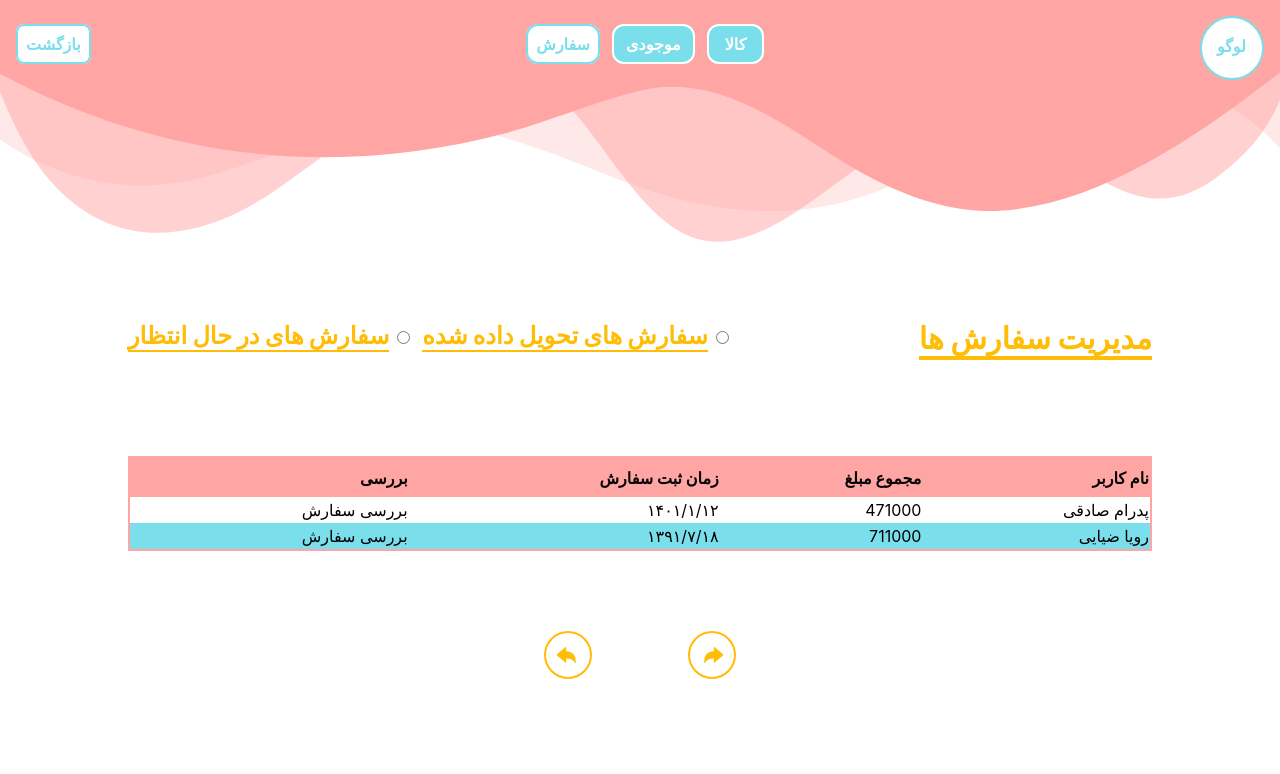
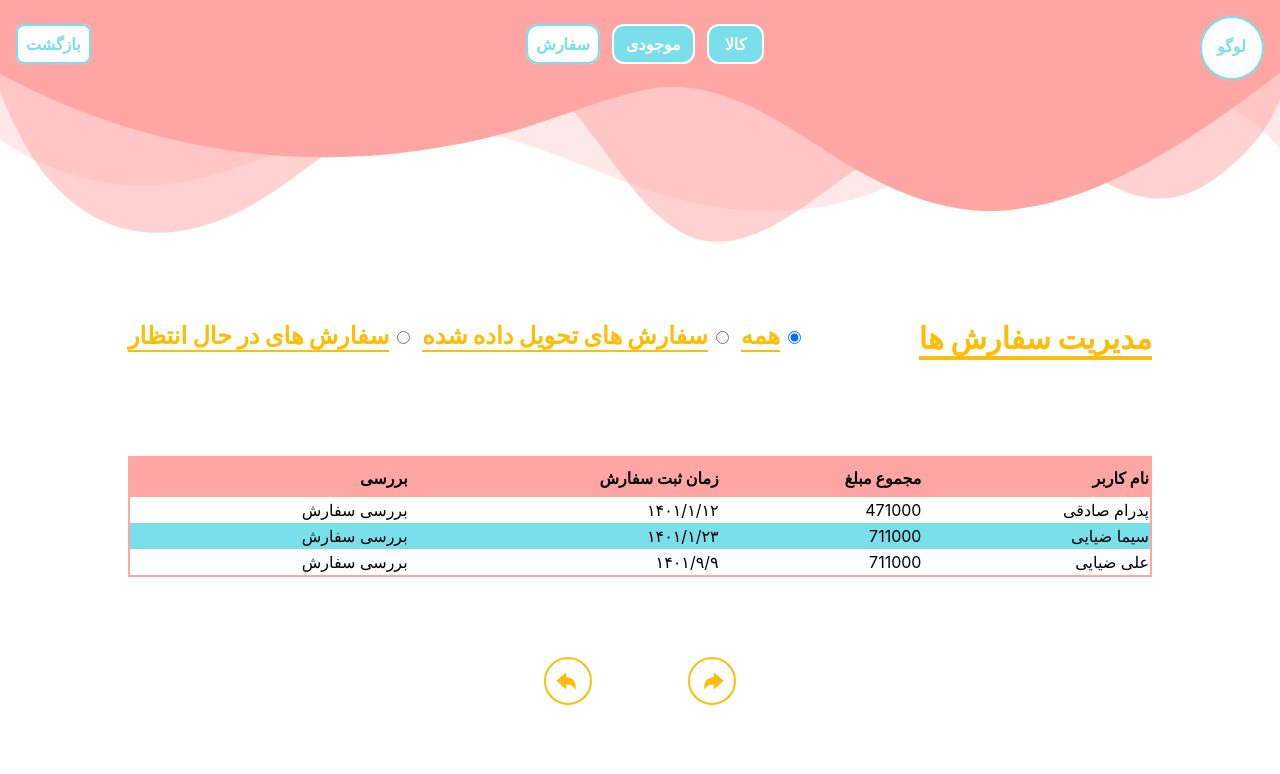
Before and after one commit to sima-ziyaei/onlineShop-project-reactJs, a React (Create React App) app: page /order in a window 1280 px wide. Shown: the top 774 px of the page. Built offline with nearby package versions, Linux system fonts and the light colour scheme; data requests are answered from the project's data file.

Commit message:
show all orders

```diff
--- a/src/pages/panel/Order.js
+++ b/src/pages/panel/Order.js
@@ -3,11 +3,11 @@ import { useEffect, useState } from "react";
 import { IoArrowRedoSharp } from "react-icons/io5";
 import { IoArrowUndoSharp } from "react-icons/io5";
 
-
 function Order() {
+  const [allOrders, setAllOrders] = useState([]);
   const [deliveredOrders, setDeliveredOrders] = useState([]);
   const [notDeliveredOrders, setNotDeliveredOrders] = useState([]);
-  const [isDelivered, setDelivered] = useState(false);
+  const [isDelivered, setDelivered] = useState('all');
   const [page, setPage] = useState(1);
   const URL = "http://localhost:3001/";
   const option = {
@@ -16,12 +16,20 @@ function Order() {
     day: "numeric",
   };
 
-
-
   useEffect(() => {
     getDeliveredOrders();
     getNotDeliveredOrders();
+    getAllOrders();
   }, [page]);
+
+  const getAllOrders = () => {
+    axios
+      .get(`${URL}orders?_page=${page}&_limit=3`)
+      .then((res) => {
+        setAllOrders(res.data);
+      })
+      .catch((err) => console.log(err));
+  };
 
   const getDeliveredOrders = () => {
     axios
@@ -46,7 +54,7 @@ function Order() {
   };
 
   const handleNextDeliveredPage = () => {
-    if (deliveredOrders.length-2 <= 0) {
+    if (deliveredOrders.length - 2 <= 0) {
       setPage(page);
     } else {
       setPage(page + 1);
@@ -54,7 +62,7 @@ function Order() {
   };
 
   const handleNextNotDeliveredPage = () => {
-    if (notDeliveredOrders.length-1 <= 0) {
+    if (notDeliveredOrders.length - 1 <= 0) {
       setPage(page);
     } else {
       setPage(page + 1);
@@ -72,8 +80,29 @@ function Order() {
   return (
     <div className="mt-64 flex flex-col justify-center items-center">
       <div className="flex w-[80%] justify-between">
-        <p className="text-[#ffbd07] font-extrabold text-3xl border-b-4 border-[#ffbd07]"> مدیریت سفارش ها </p>
+        <p className="text-[#ffbd07] font-extrabold text-3xl border-b-4 border-[#ffbd07]">
+          {" "}
+          مدیریت سفارش ها{" "}
+        </p>
         <div className="flex ">
+        <div className="ml-3">
+            <input
+              type="radio"
+              id="all"
+              name="all"
+              value="all"
+              checked={isDelivered === "all"}
+              onChange={handleChange}
+              className="ml-2"
+            />
+            <label
+              for="all"
+              className="border-b-2 border-[#ffbd07] text-[#ffbd07] font-extrabold text-2xl"
+            >
+              همه
+            </label>
+
+          </div>
           <div className="ml-3">
             <input
               type="radio"
@@ -100,7 +129,7 @@ function Order() {
               value="notDelivered"
               checked={isDelivered === "notDelivered"}
               onChange={handleChange}
-            className='ml-2'
+              className="ml-2"
             />
             <label
               for="notDelivered"
@@ -108,7 +137,8 @@ function Order() {
             >
               سفارش های در حال انتظار
             </label>
-        </div></div>
+          </div>
+        </div>
       </div>
       <table className="border-2 border-[#ffa5a4] mt-24 w-[80%] text-start">
         <tr className=" bg-[#ffa5a4] h-10">
@@ -133,7 +163,8 @@ function Order() {
                 </tr>
               );
             })
-          : notDeliveredOrders.map((el) => {
+          :isDelivered === "notDelivered"
+          ? notDeliveredOrders.map((el) => {
               return (
                 <tr key={el.id} className=" odd:bg-[#7bdeeb]">
                   <td>
@@ -146,9 +177,24 @@ function Order() {
                   <td>بررسی سفارش</td>
                 </tr>
               );
-            })}
+            }):
+            allOrders.map((el) => {
+              return (
+                <tr key={el.id} className=" odd:bg-[#7bdeeb]">
+                  <td>
+                    {el.username} {el.lastname}
+                  </td>
+                  <td>{el.prices}</td>
+                  <td>
+                    {new Date(el.expectAt).toLocaleString("fa-IR", option)}
+                  </td>
+                  <td>بررسی سفارش</td>
+                </tr>
+              );
+            })
+            }
       </table>
-      {isDelivered === "delivered"?
+      {isDelivered === "delivered" ? (
         <div className="my-20 w-[15%] flex justify-between">
           <button
             onClick={() => handleNextDeliveredPage()}
@@ -163,7 +209,7 @@ function Order() {
             <IoArrowUndoSharp />
           </button>
         </div>
-    :
+      ) : (
         <div className="my-20 w-[15%] flex justify-between">
           <button
             onClick={() => handleNextNotDeliveredPage()}
@@ -178,8 +224,7 @@ function Order() {
             <IoArrowUndoSharp />
           </button>
         </div>
-      }
-
+      )}
     </div>
   );
 }
```
Lines whose indentation alone changed are shown as unchanged.
